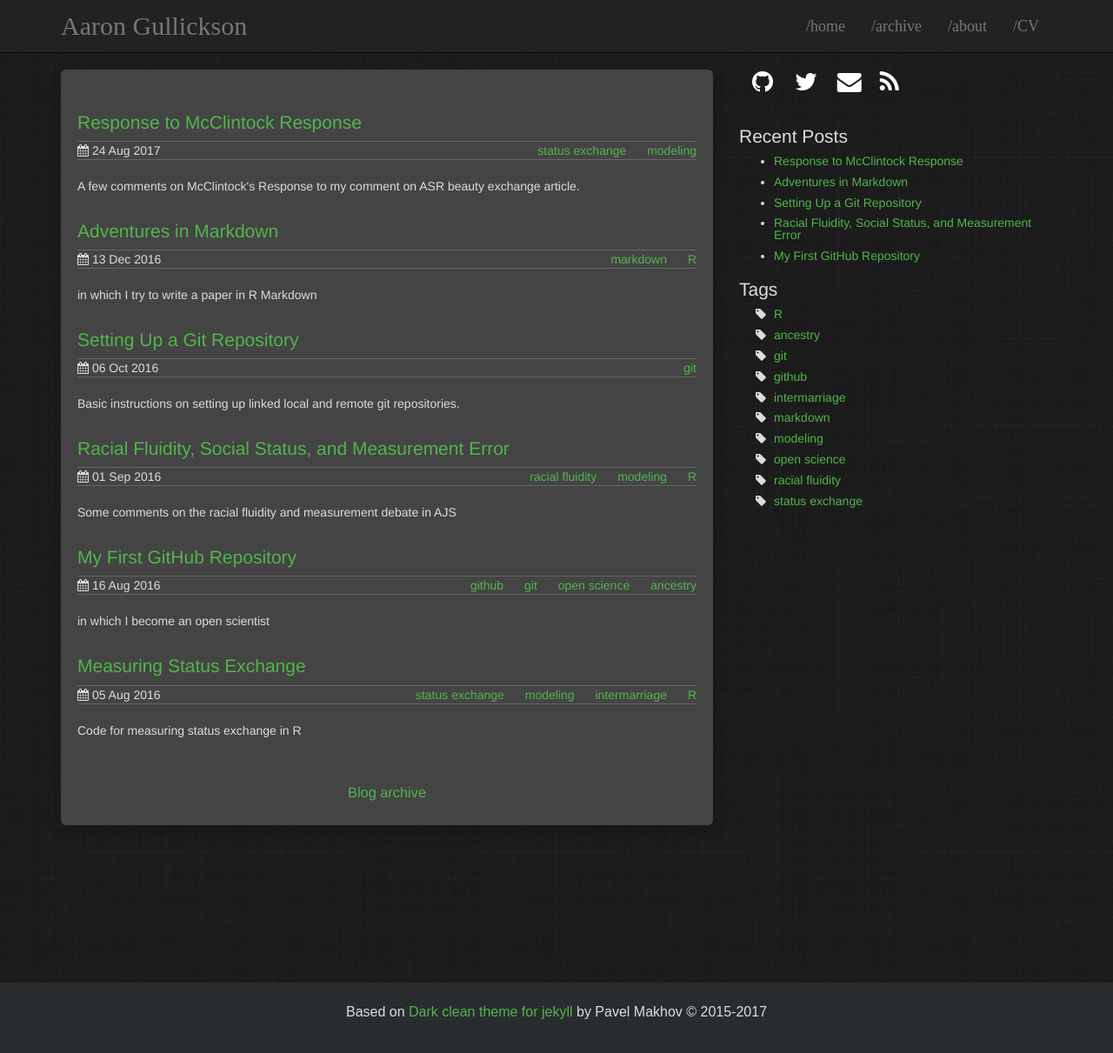
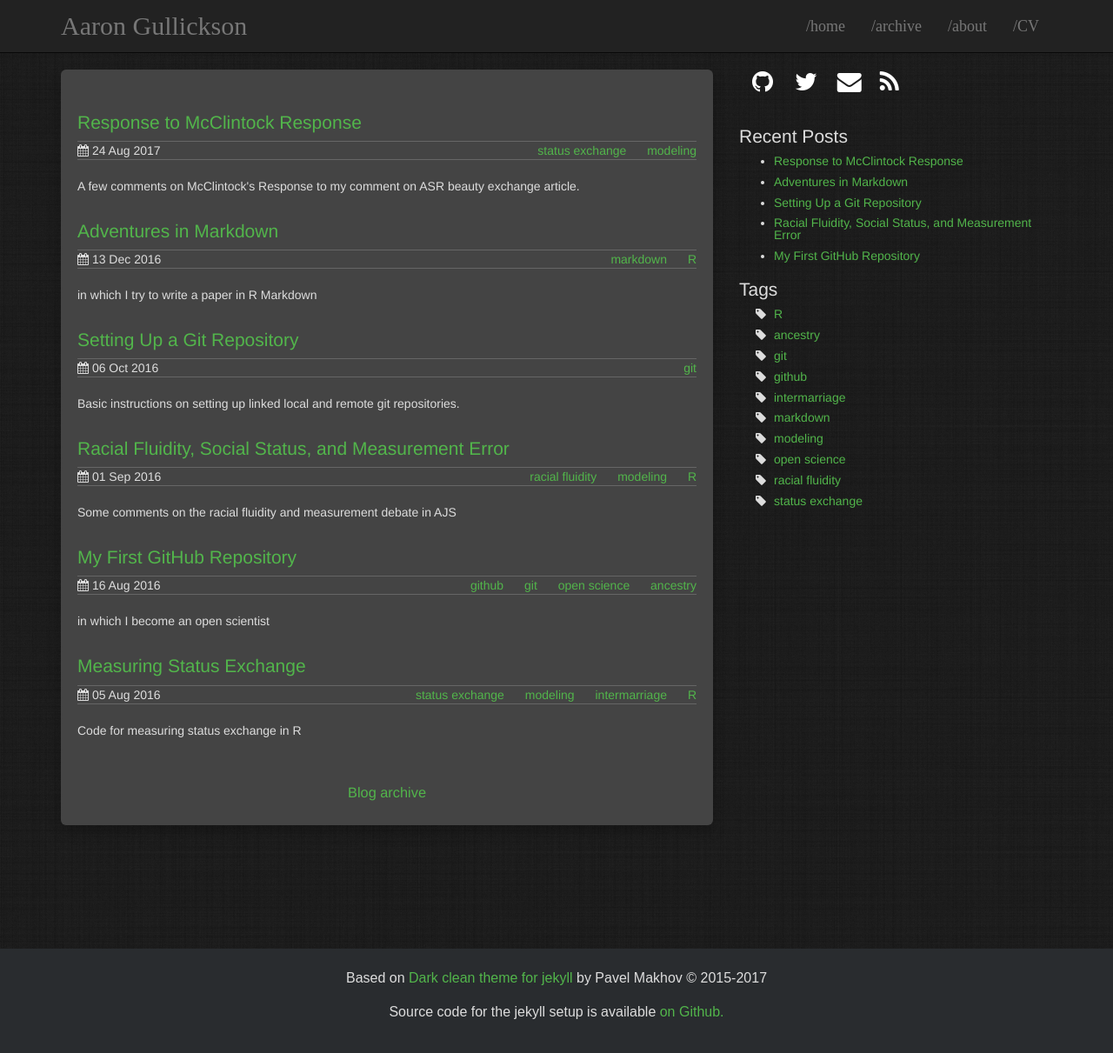
Before and after one commit to AaronGullickson/AaronGullickson.github.io, a Jekyll site: the page built from index.html, in a window 1280 px wide and 1219 px high. Shown: the top 1211 px of the window at 87% size. Built offline with Jekyll 4.4.1, drawn with Linux system fonts in a browser that asks for light colours.

Commit message:
footer with link to source code repo

```diff
--- a/_includes/footer.html
+++ b/_includes/footer.html
@@ -2,6 +2,7 @@
       <div class="container">
         <div class="footer">
           <p>Based on <a href="https://github.com/streetturtle/jekyll-clean-dark">Dark clean theme for jekyll</a> by Pavel Makhov &copy; 2015-2017</p>
+          <p>Source code for the jekyll setup is available <a href="https://github.com/AaronGullickson/AaronGullickson.github.io"> on Github.</a></p>
         </div>
       </div>
     </footer>
```
